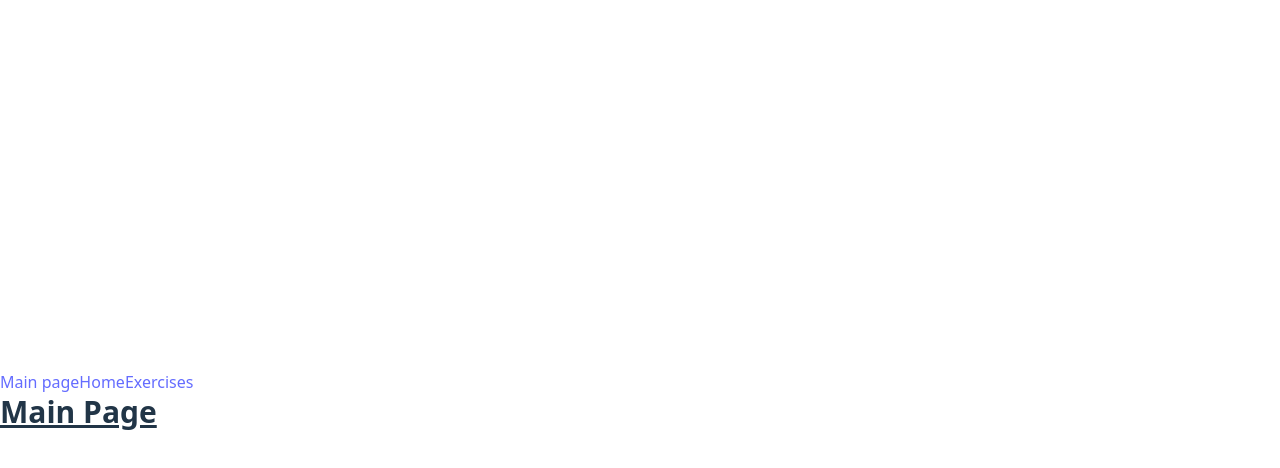
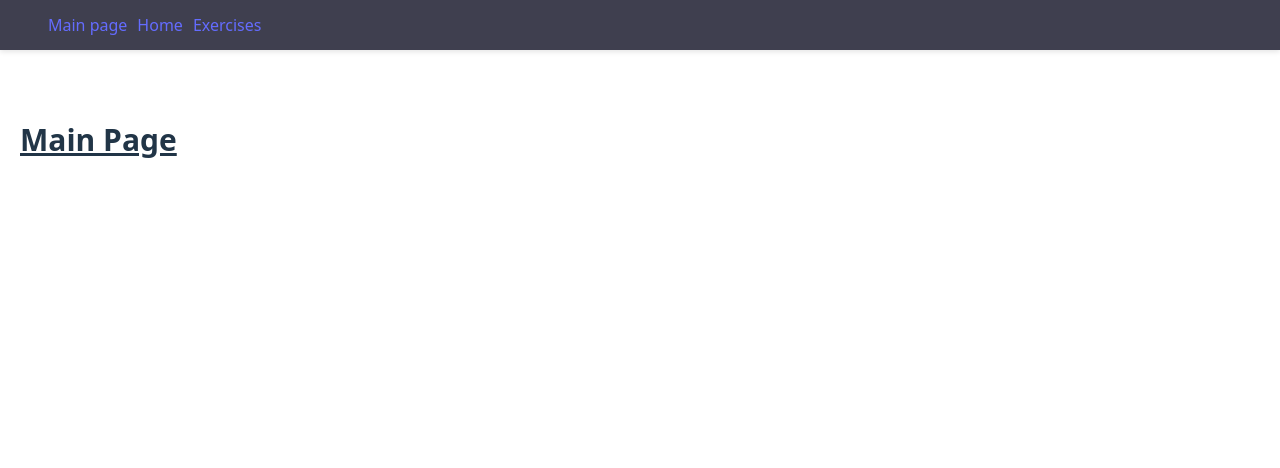
Before and after one commit to mistressslava/FitnessTracker, a React app in the folder frontend/: page / in a window 1280 px wide. Shown: the top 468 px of the page. Built offline with nearby package versions, Linux system fonts and the light colour scheme; the HTML template or start-up script is replaced by a standard one.

Commit message:
added styling

```diff
--- a/frontend/src/components/ExerciseCard/ExerciseList.tsx
+++ b/frontend/src/components/ExerciseCard/ExerciseList.tsx
@@ -3,6 +3,7 @@ import {useExercises} from "./UseExercises.ts";
 import CreateExercise from "./CreateExercise.tsx";
 import {useState} from "react";
 import type {Exercise} from "../../types/Exercise.ts";
+import "./ExerciseList.css"
 
 export default function ExerciseList() {
 
@@ -36,7 +37,7 @@ export default function ExerciseList() {
 
             {isAdding && <CreateExercise onAdd={handleAdd} />}
 
-            <div className="exercise-column mt-6 grid gap-4">
+            <div className="grid grid-cols-1 sm:grid-cols-2 md:grid-cols-3 lg:grid-cols-4 gap-4">
                 {exercises.map(ex => <ExerciseCard key={ex.id} exercise={ex} handleDeleteExercise={handleDelete}/>)}
             </div>
         </div>
--- a/frontend/src/index.css
+++ b/frontend/src/index.css
@@ -20,16 +20,17 @@ a {
     color: #646cff;
     text-decoration: inherit;
 }
+
 a:hover {
     color: #535bf2;
 }
 
 body {
-  margin: 0;
+    margin: 60px 20px;
     display: flex;
     place-items: center;
     min-width: 320px;
-  min-height: 100vh;
+    min-height: 20vh;
 }
 
 h1 {
@@ -48,9 +49,11 @@ button {
     cursor: pointer;
     transition: border-color 0.25s;
 }
+
 button:hover {
     border-color: #646cff;
 }
+
 button:focus,
 button:focus-visible {
     outline: 4px auto -webkit-focus-ring-color;
@@ -61,10 +64,33 @@ button:focus-visible {
         color: #213547;
         background-color: #ffffff;
     }
+
     a:hover {
         color: #747bff;
     }
+
     button {
         background-color: #f9f9f9;
     }
 }
+
+header {
+    position: fixed;
+    top: 0;
+    left: 0;
+    width: 100%;
+    box-shadow: 0 2px 5px rgba(0, 0, 0, 0.1);
+    background-color: rgba(21, 21, 41, 0.82);
+    padding: 15px;
+    z-index: 1000;
+    display: flex;
+    justify-content: space-between;
+    align-items: center;
+    height: 50px;
+}
+
+.navbar {
+    display: flex;
+    gap: 10px;
+    padding: 0 33px;
+}
```
Also changed, not shown: frontend/src/components/ExerciseCard/ExerciseList.css (added). Lines whose indentation alone changed are shown as unchanged.
